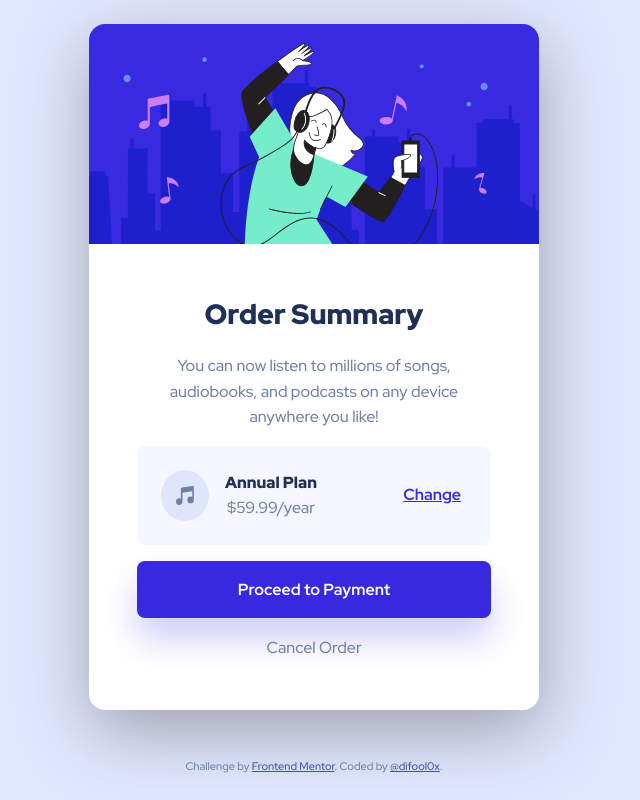
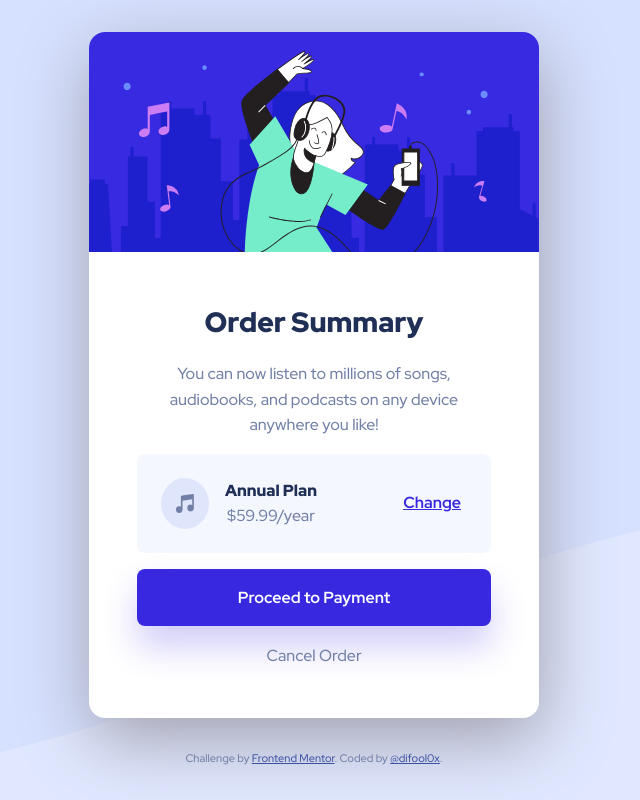
Before and after one commit to adamlevoy/order-summary-component, a plain HTML site: page index.html in a window 1280 px wide. Shown: the whole page, without its empty margins (326-966 px from the left). Drawn offline with Linux system fonts and the light colour scheme.

Commit message:
added background image and updated README

```diff
--- a/style.css
+++ b/style.css
@@ -95,12 +95,17 @@ select {
 }
 
 body {
+	padding: 1rem;
 	font-family: 'Red Hat Display', sans-serif;
 	font-size: var(--fs-400);
 	font-weight: var(--fw-400);
 	line-height: 1.6;
 	color: var(--clr-neutral-400);
 	background-color: var(--clr-primary-200);
+	background-image: url('./images/pattern-background-desktop.svg');
+	background-position: center;
+	background-size: cover;
+	background-repeat: no-repeat;
 
 	/* for demo only */
 	display: grid;
```
Also changed, not shown: screenshot.png (added), 2 other files.
